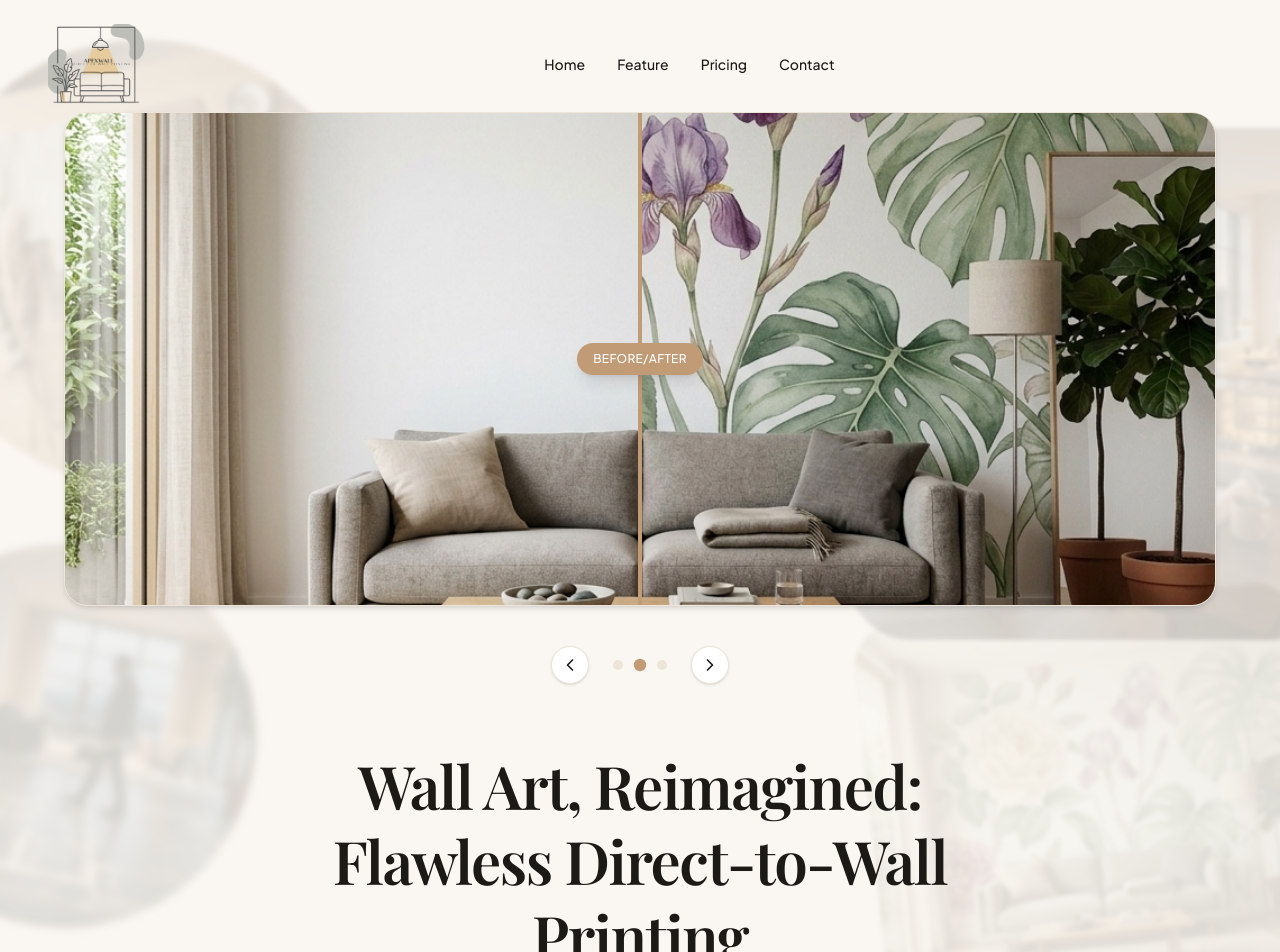
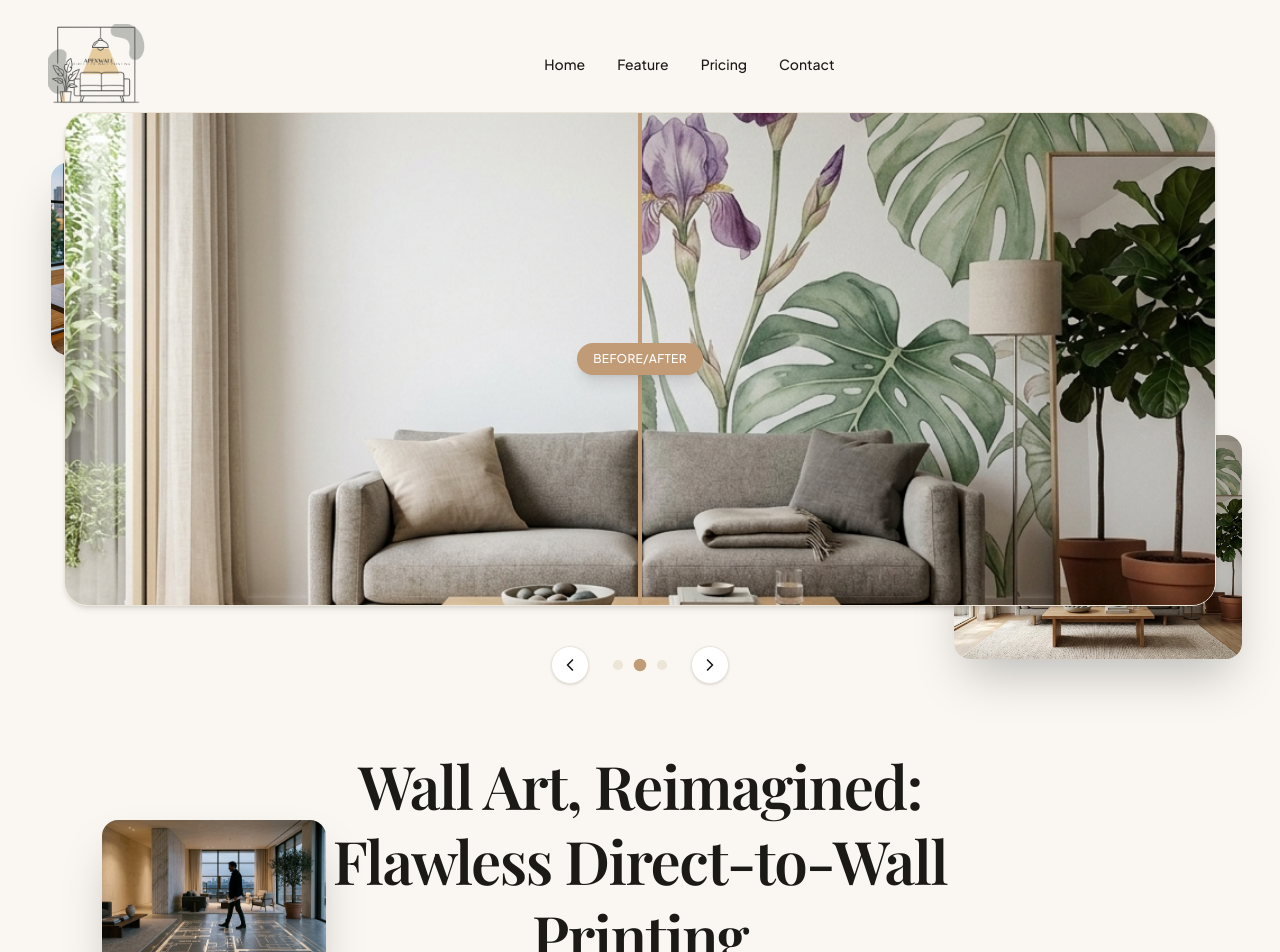
Before and after one commit to JayaSuriya24/ApexWall_3D_Website, a Next.js app: page / in a window 1280 px wide. Shown: the top 952 px of the page. Built offline with nearby package versions, Linux system fonts and the light colour scheme; a web font is replaced by a local one.

Commit message:
feat: add decorative floating background images to hero section on large screens

```diff
--- a/src/components/sections/hero.tsx
+++ b/src/components/sections/hero.tsx
@@ -71,28 +71,34 @@ export function Hero() {
   return (
     <section className="relative min-h-[100dvh] pt-28 pb-12 md:pb-16 flex flex-col items-center justify-center bg-background px-6 overflow-hidden">
 
-      {/* Background Watermarks */}
-      <div className="absolute inset-0 pointer-events-none select-none z-0">
-        <img
-          src="/images/palette_bg.jpg"
-          alt=""
-          className="absolute top-10 -left-20 w-72 h-72 md:w-[28rem] md:h-[28rem] object-cover rounded-full opacity-[0.15] mix-blend-multiply blur-[3px] -rotate-12"
-        />
-        <img
-          src="/images/architects_bg.jpg"
-          alt=""
-          className="absolute top-32 -right-20 w-80 h-80 md:w-[32rem] md:h-[32rem] object-cover rounded-[4rem] opacity-[0.15] mix-blend-multiply blur-[2px]"
-        />
-        <img
-          src="/images/walkthrough_bg.jpg"
-          alt=""
-          className="absolute top-[50%] -left-32 w-64 h-64 md:w-96 md:h-96 object-cover rounded-full opacity-[0.15] mix-blend-multiply blur-[4px] rotate-12"
-        />
-        <img
-          src="/images/hero-after.jpg"
-          alt=""
-          className="absolute bottom-10 -right-10 w-72 h-72 md:w-[28rem] md:h-[28rem] object-cover rounded-[3rem] opacity-[0.12] mix-blend-multiply blur-[2px] -rotate-6"
-        />
+      {/* Decorative Background Elements (Hidden on mobile) */}
+      <div className="absolute inset-0 pointer-events-none z-0 hidden xl:block">
+        <motion.div
+          initial={{ opacity: 0, y: 20 }}
+          animate={{ opacity: 1, y: 0 }}
+          transition={{ duration: 1, delay: 0.2 }}
+          className="absolute top-[15%] left-[4%] w-64 h-48 rounded-2xl overflow-hidden shadow-2xl opacity-60"
+        >
+          <img src="/images/architects_bg.jpg" alt="Architects" className="w-full h-full object-cover" />
+        </motion.div>
+
+        <motion.div
+          initial={{ opacity: 0, y: -20 }}
+          animate={{ opacity: 1, y: 0 }}
+          transition={{ duration: 1, delay: 0.4 }}
+          className="absolute top-[40%] right-[3%] w-72 h-56 rounded-2xl overflow-hidden shadow-2xl opacity-60"
+        >
+          <img src="/images/hero-after.jpg" alt="Direct to Wall Printing" className="w-full h-full object-cover" />
+        </motion.div>
+
+        <motion.div
+          initial={{ opacity: 0, x: -20 }}
+          animate={{ opacity: 1, x: 0 }}
+          transition={{ duration: 1, delay: 0.6 }}
+          className="absolute bottom-[10%] left-[8%] w-56 h-40 rounded-2xl overflow-hidden shadow-2xl opacity-60"
+        >
+          <img src="/images/walkthrough_bg.jpg" alt="Real-Size 3D Walkthrough" className="w-full h-full object-cover" />
+        </motion.div>
       </div>
 
       {/* Slider Container (Frame 1 & 2 style) */}
@@ -183,7 +189,7 @@ export function Hero() {
       </div>
 
       {/* Copy below image (Frame 1 style) */}
-      <div className="mt-12 md:mt-16 text-center max-w-3xl flex flex-col items-center relative z-10">
+      <div className="mt-12 md:mt-16 text-center max-w-3xl flex flex-col items-center">
         <h1 className="font-display text-4xl md:text-5xl lg:text-6xl text-foreground font-semibold tracking-tight leading-tight mb-6">
           Wall Art, Reimagined: <br className="hidden md:block"/> Flawless Direct-to-Wall Printing
         </h1>
```
